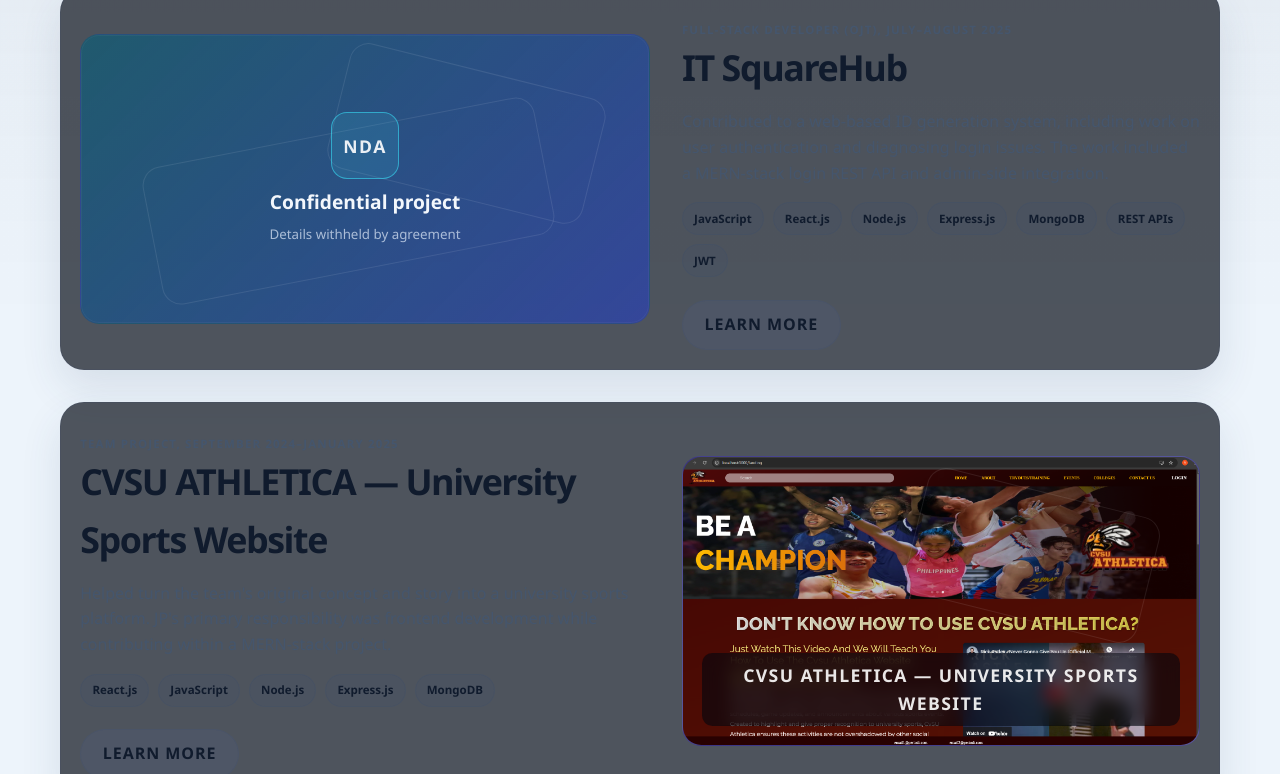
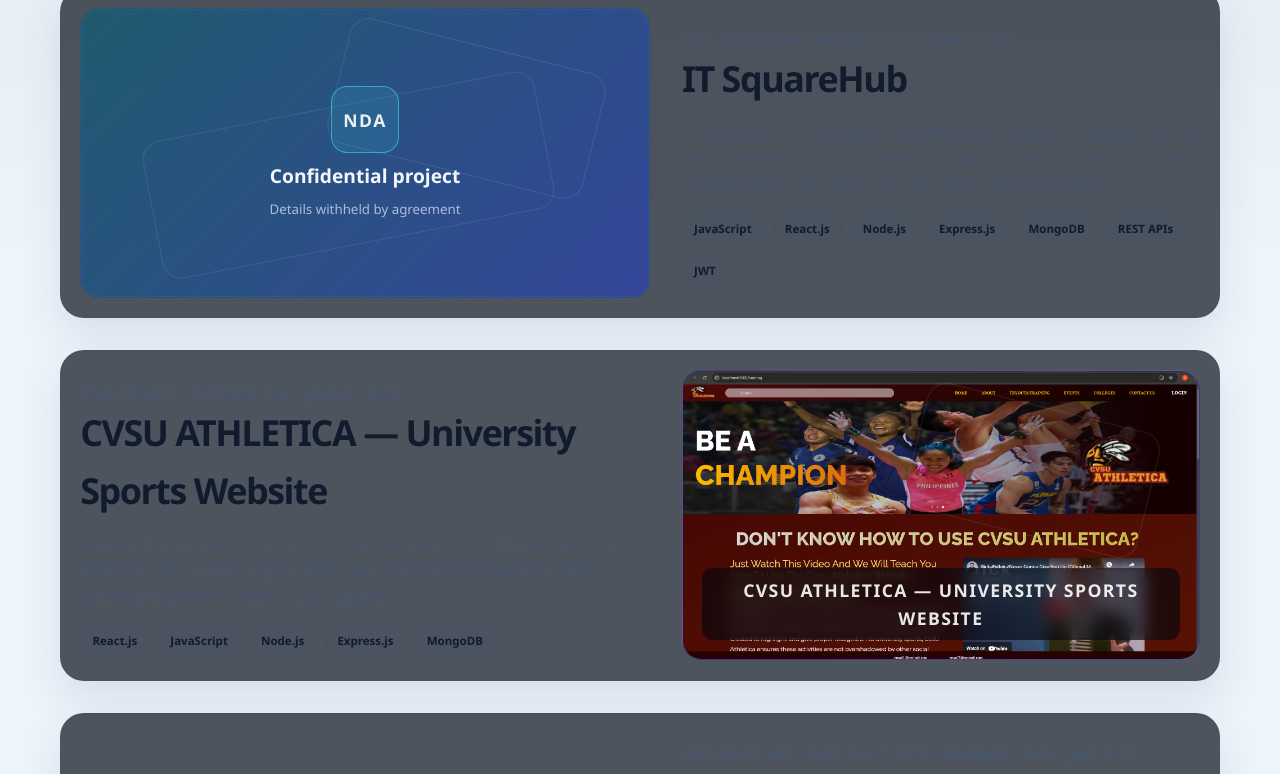
Before and after one commit to ZeroZain/jp-developer-portfolio, a React (Vite) app: page / in a window 1280 px wide. Shown: the part 1800-2574 px from the top of the page. Built offline with nearby package versions, Linux system fonts and the light colour scheme; no server answers.

Commit message:
Add files via upload

```diff
--- a/src/App.jsx
+++ b/src/App.jsx
@@ -33,7 +33,6 @@
     description:
       'Contributed to a web-based ID generation system, including work on user authentication and diagnosing login issues. The work included a MERN-stack login REST API and admin-side integration.',
     technologies: ['JavaScript', 'React.js', 'Node.js', 'Express.js', 'MongoDB', 'REST APIs', 'JWT'],
-    url: 'https://example.com/project-squarehub',
     accent: 'cyan',
     nda: true,
   },
@@ -44,7 +43,6 @@
     description:
       'Helped turn the team\'s original concept and story into a university sports platform. JP\'s primary responsibility was frontend development while contributing within a MERN-stack project.',
     technologies: ['React.js', 'JavaScript', 'Node.js', 'Express.js', 'MongoDB'],
-    url: 'https://example.com/project-cvsu-athletica',
     accent: 'violet',
     image: cvsuAthleticaImage,
   },
@@ -55,7 +53,7 @@
     description:
       'Developed core gameplay systems such as combat, upgrades, and progression, and implemented enemy AI using Unity NavMeshAgent. Used ScriptableObjects for modular game architecture.',
     technologies: ['C#', 'Unity', 'NavMeshAgent', 'ScriptableObjects'],
-    url: 'https://example.com/project-code-red',
+    url: 'https://drive.google.com/drive/folders/1aO-sqK_EM_ivyZJlcSDW0Gi63S0nPSs0?usp=sharing',
     accent: 'blue',
     image: gameDevImage,
   },
@@ -533,6 +531,7 @@
                       </span>
                     ))}
                   </div>
+                  {project.url && (
                     <a
                       className="secondary-button"
                       href={project.url}
@@ -542,6 +541,7 @@
                     >
                       LEARN MORE
                     </a>
+                  )}
                 </div>
               </article>
             ))}
```
Lines whose indentation alone changed are shown as unchanged.
